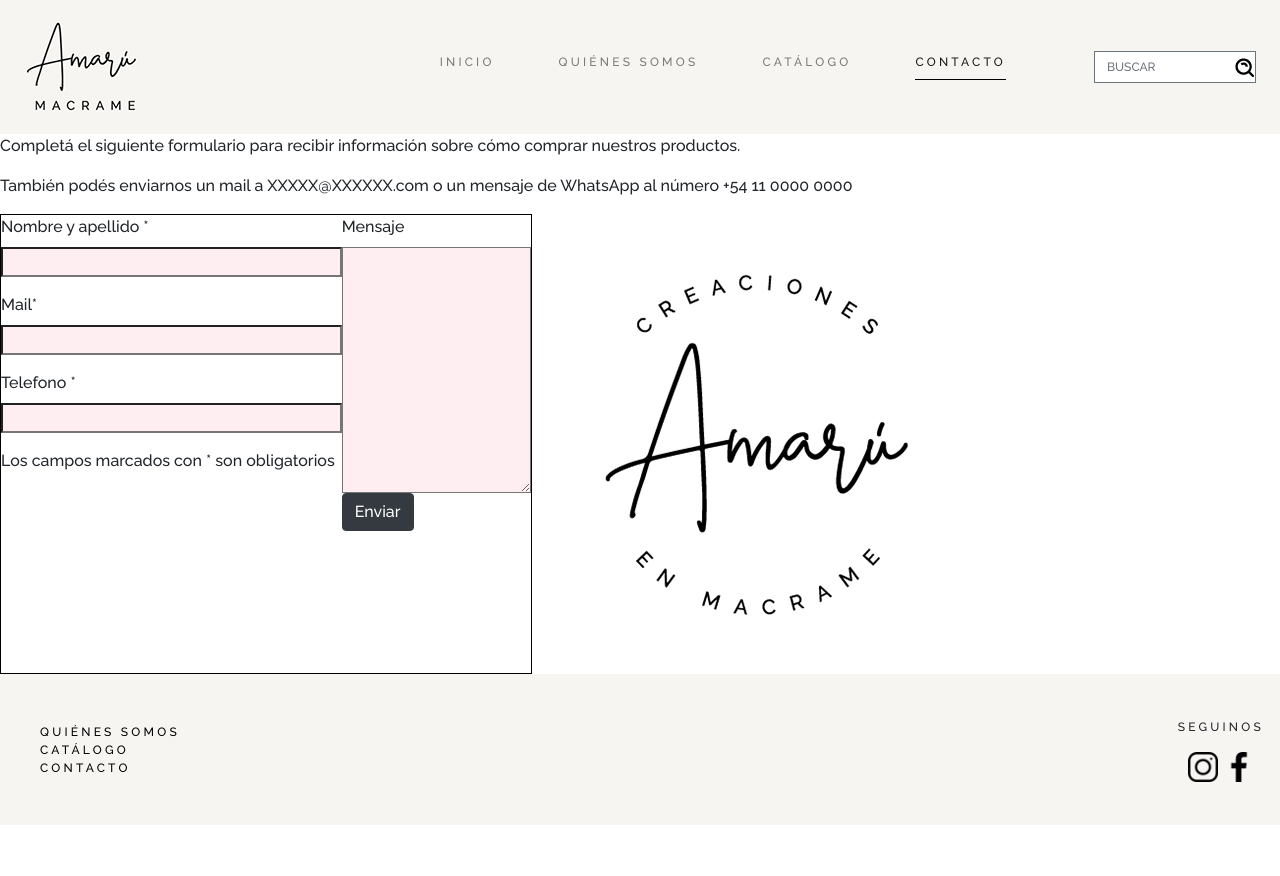
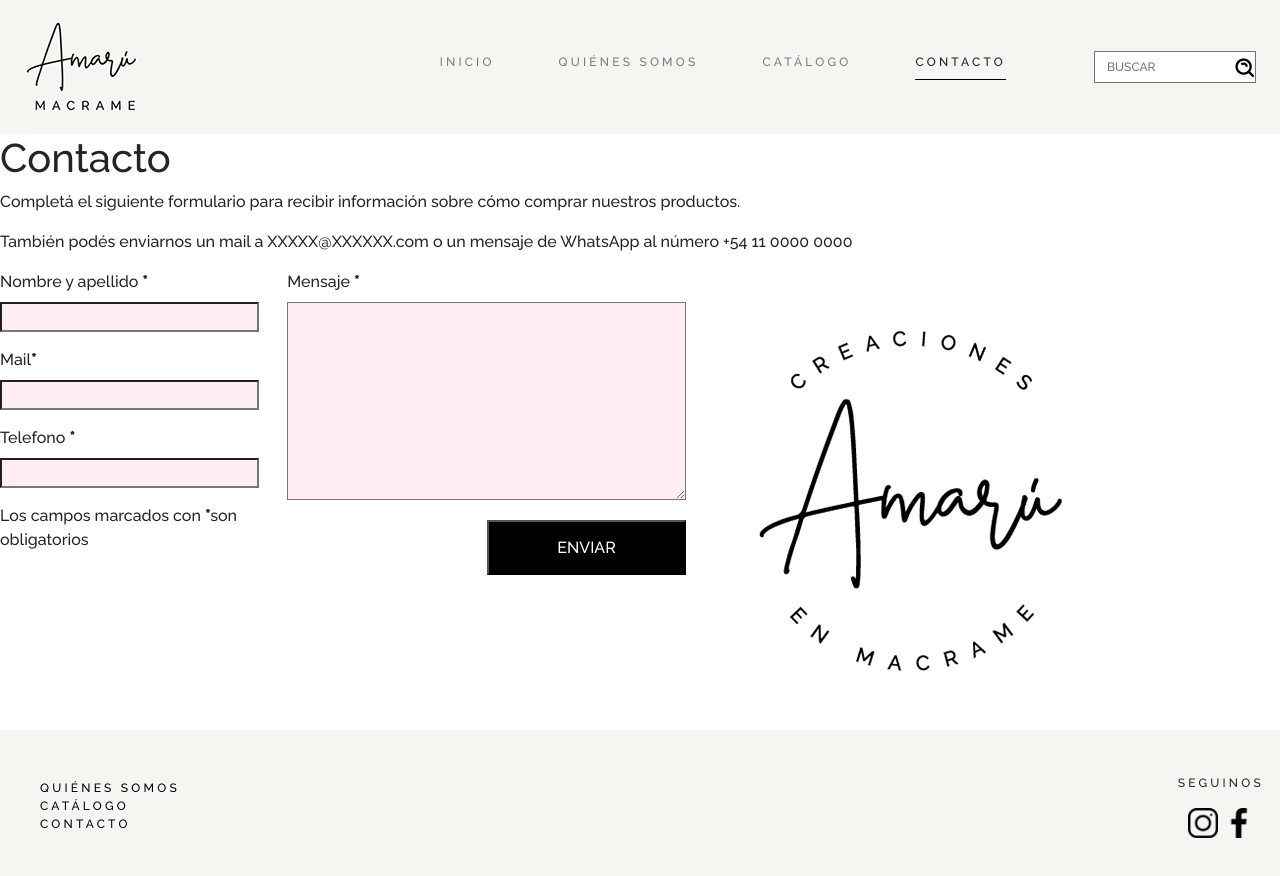
Before and after one commit to SebastianMacaya/creacionesMacrame, a plain HTML site: page pages/contacto.html in a window 1280 px wide. Before the commit the page ends 825 px from the top, so only its background shows below. Drawn offline with Linux system fonts and the light colour scheme.

Commit message:
agrego estilos a form contacto

```diff
--- a/Sass/_contacto.scss
+++ b/Sass/_contacto.scss
@@ -1,8 +1,15 @@
 .formMain {
-  border: 1px solid black;
   input {
-    width: 100%;
+    width: 90%;
     background-color: #ffeef1;
+  }
+  .sendButton {
+    width: 50%;
+    height: 12%;
+    background-color: black;
+    color: white;
+    margin-left: 50%;
+    margin-top: 5%;
   }
 }
 label {
--- a/pages/contacto.html
+++ b/pages/contacto.html
@@ -70,7 +70,7 @@
       </nav>
     </header>
     <!-- ----------------------------- fin navbar ------------------------------ -->
-
+    <h1>Contacto</h1>
     <p>
       Completá el siguiente formulario para recibir información sobre cómo
       comprar nuestros productos.
@@ -80,36 +80,40 @@
       WhatsApp al número +54 11 0000 0000
     </p>
     <!-- ------------------------- formulario contacto ------------------------- -->
-    <div class="d-flex">
+    <div class="d-flex justify-content-center">
       <form action="" class="d-flex formMain">
         <div>
           <div class="flex-column">
             <div class="form-group">
-              <label for="name">Nombre y apellido *</label>
+              <label for="name">Nombre y apellido <strong>*</strong></label>
               <input type="text" id="name" autocomplete="off" required />
             </div>
             <div class="form-group">
-              <label for="mail">Mail*</label>
+              <label for="mail">Mail<strong>*</strong></label>
               <input type="text" id="mail" autocomplete="off" required />
             </div>
             <div class="form-group">
-              <label for="tel">Telefono *</label>
+              <label for="tel">Telefono <strong>*</strong></label>
               <input type="text" id="tel" required />
             </div>
-            <p>Los campos marcados con * son obligatorios</p>
+            <p>Los campos marcados con <strong>*</strong>son obligatorios</p>
           </div>
         </div>
         <div>
           <div>
-            <label for="msj">Mensaje</label>
-            <textarea id="msj" cols="20" rows="10" required></textarea>
+            <label for="msj">Mensaje <strong>*</strong></label>
+            <textarea id="msj" cols="45" rows="8" required></textarea>
           </div>
 
-          <button type="submit" class="btn btn-dark">Enviar</button>
+          <button type="submit" class="sendButton">ENVIAR</button>
         </div>
       </form>
       <div class="w-50">
-        <img src="/imagenes/logo/LOGO-CONTACTO.jpg" alt="logo amaru 2" />
+        <img
+          src="/imagenes/logo/LOGO-CONTACTO.jpg"
+          alt="logo amaru 2"
+          class="img-fluid"
+        />
       </div>
     </div>
     <!-- ----------------------- fin formulario contacto ----------------------- -->
```
Also changed, not shown: CSS/estilos.css, 1 other file.
